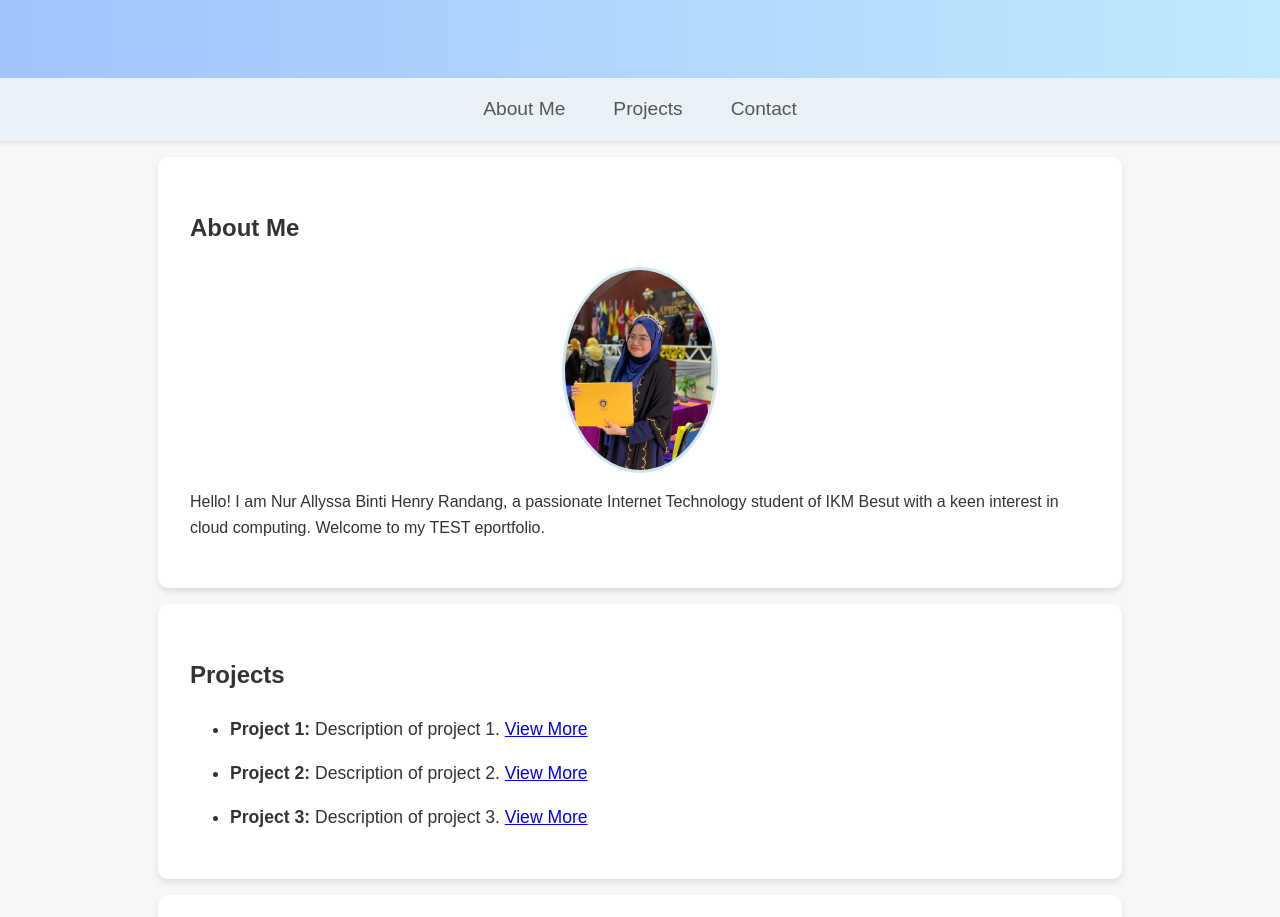
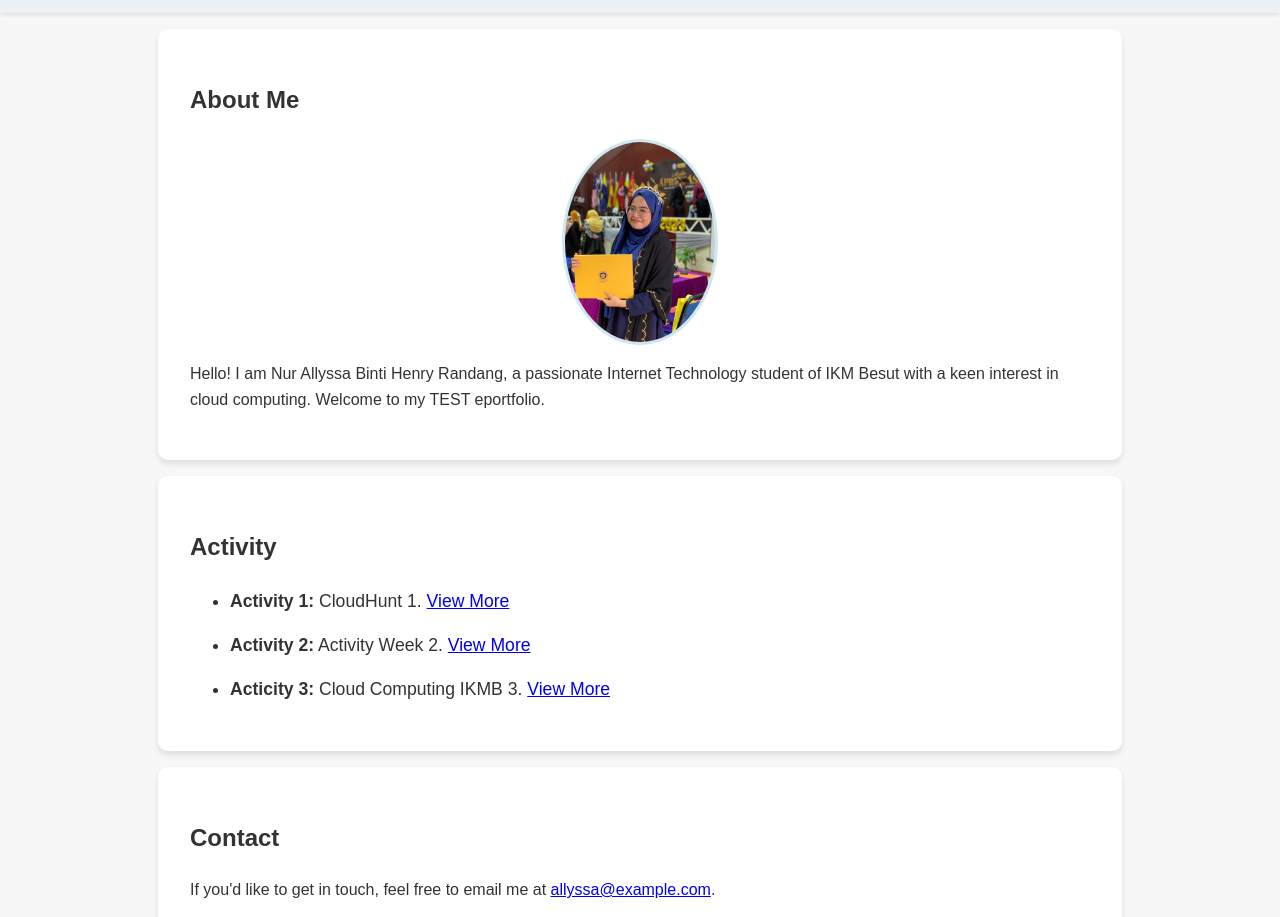
Before and after one commit to AllyssaHenry/lys-project, a plain HTML site: page index.html in a window 1280 px wide. Shown: the part 349-1266 px from the top of the page. Drawn offline with Linux system fonts and the light colour scheme; a script that the page names is missing.

Commit message:
index.html

```diff
--- a/index.html
+++ b/index.html
@@ -8,13 +8,13 @@
 </head>
 <body>
     <header>
-        <h1>Welcome to My SIMPLE E-Portfolio!</h1>
+        <h1>Welcome to My E-Portfolio!</h1>
     </header>
 
 
     <nav>
         <a href="#about">About Me</a>
-        <a href="#projects">Projects</a>
+        <a href="#projects">Activity</a>
         <a href="#contact">Contact</a>
     </nav>
 
@@ -25,11 +25,11 @@
     </section>
 
 <section id="projects" class="projects">
-        <h2>Projects</h2>
+        <h2>Activity</h2>
         <ul>
-            <li><strong>Project 1:</strong> Description of project 1. <a href="#">View More</a></li>
-            <li><strong>Project 2:</strong> Description of project 2. <a href="#">View More</a></li>
-            <li><strong>Project 3:</strong> Description of project 3. <a href="#">View More</a></li>
+            <li><strong>Activity 1:</strong> CloudHunt 1. <a href="https://www.facebook.com/share/p/129hLJrix4u/">View More</a></li>
+            <li><strong>Activity 2:</strong> Activity Week 2. <a href="https://www.facebook.com/share/p/19xeaPu9cL/">View More</a></li>
+            <li><strong>Acticity 3:</strong> Cloud Computing IKMB 3. <a href="https://www.facebook.com/share/14XkMHncWY/">View More</a></li>
         </ul>
     </section>
 
```
